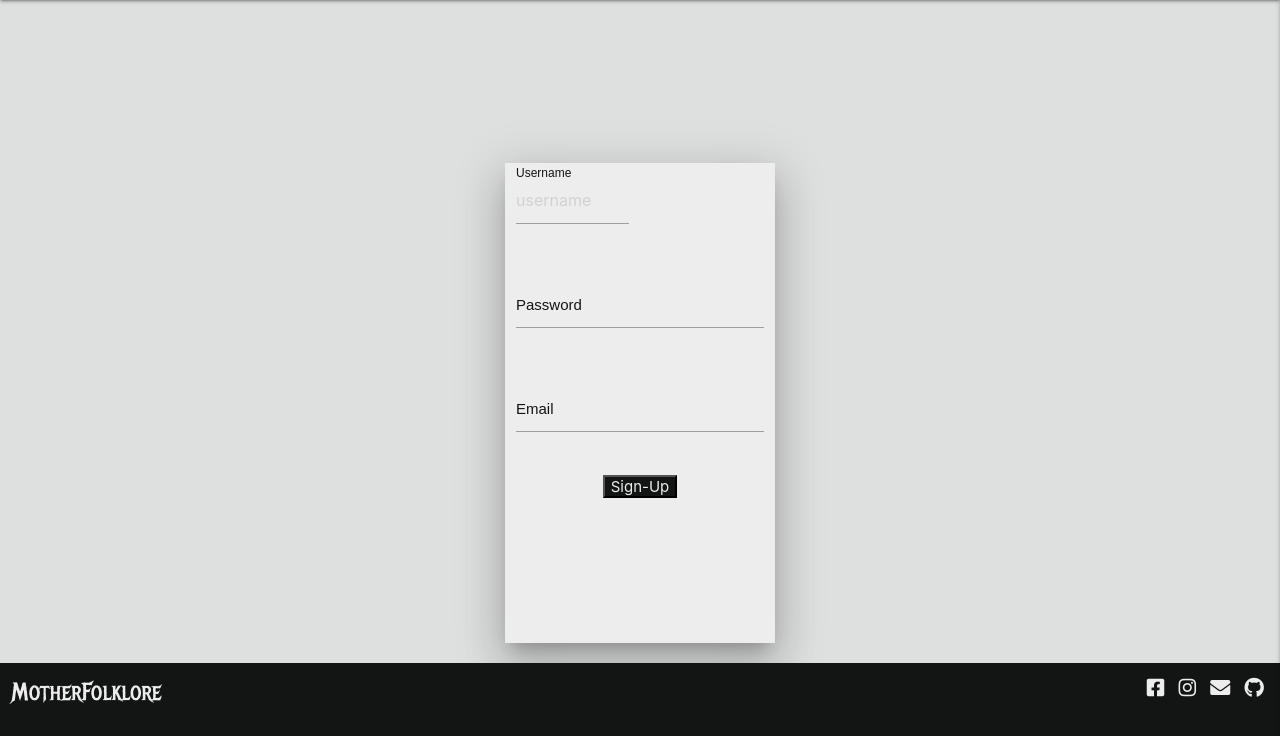
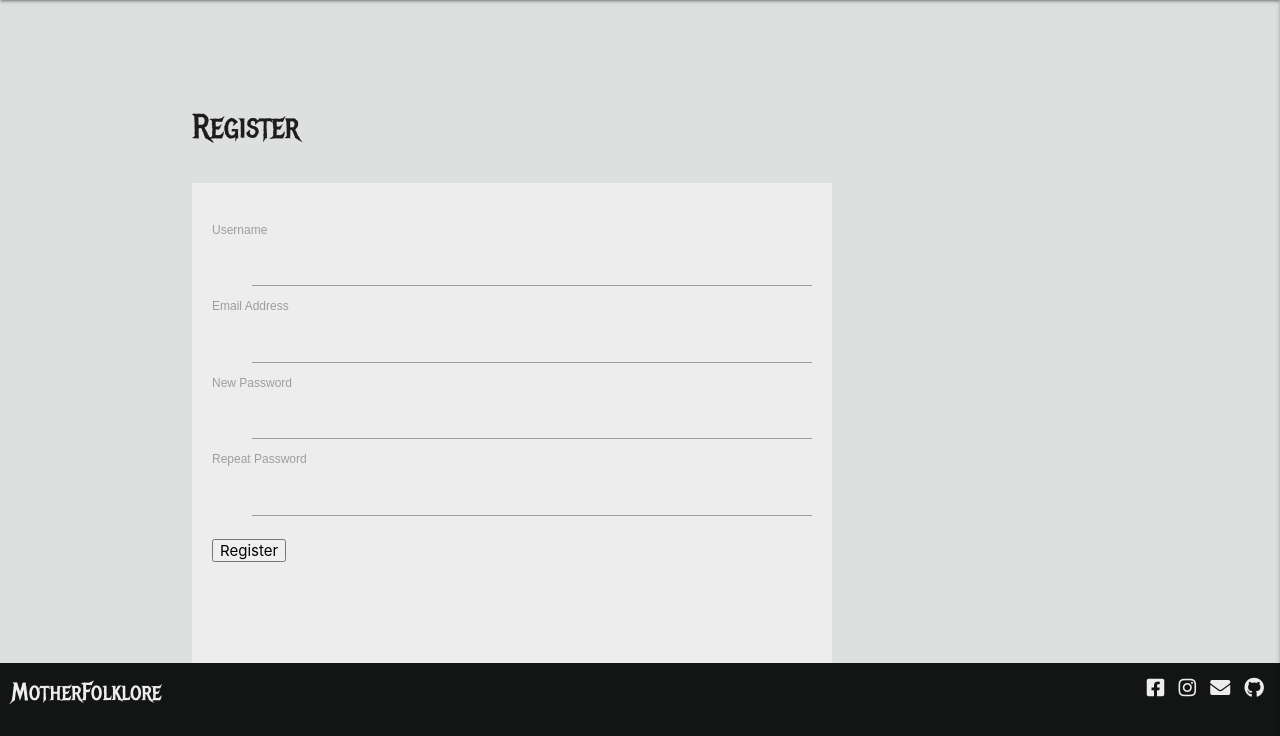
Before and after one commit to AideenM12/MotherFolklore-MS3, a Flask app: template templates/sign-up.html in a window 1280 px wide. Shown: the part 64-800 px from the top of the page. Run offline with Flask 2, Linux system fonts and the light colour scheme; the template is opened without the code that fills it: values that come from a table or form of the project are taken from there, others are empty; some libraries are stand-ins or nearby versions; some web fonts are replaced.

Commit message:
Add Registration form functionality

```diff
--- a/app.py
+++ b/app.py
@@ -5,6 +5,7 @@ from flask import (
 from flask_pymongo import PyMongo
 from bson.objectid import ObjectId
 from werkzeug.security import generate_password_hash, check_password_hash
+from wtforms import Form, BooleanField, TextField, PasswordField, validators
 if os.path.exists("env.py"):
     import env
 
@@ -30,19 +31,36 @@ def index():
 def error404(e):
     return render_template('404.html'), 404
 
+# This below code was found on Python Programming.net
+class RegistrationForm(Form):
+    username = TextField('Username', [validators.Length(min=4, max=20)])
+    email = TextField('Email Address', [validators.Length(min=6, max=50)])
+    password = PasswordField('New Password', [
+        validators.Required(),
+        validators.EqualTo('confirm', message='Passwords must match')
+    ])
+    confirm = PasswordField('Repeat Password')
+
+
+
+
+
 
 @app.route("/registration", methods=["GET", "POST"])
 def registration():
-    if request.method == "POST":
-        # check if username is already in use
-        existing_user = mongo.db.users.find_one(
-            {"username": request.form.get("username").lower()})
+    try:
+        form = RegistrationForm(request.form)
+        # This code was found on https://tedboy.github.io/flask/patterns/wtforms.html
+        if request.method == 'POST' and form.validate():
+            user = User(form.username.data, form.email.data,
+                        form.password.data)
+            db_session.add(user)
+            flash('Thanks for registering')
+            return redirect(url_for('login'))
+        return render_template('sign-up.html', form=form)
 
-    if existing_user:
-        flash("This username already exists")
-        return redirect(url_for("registration"))
-    return render_template("sign-up.html")
-
+    except Exception as e:
+        return (str(e))
 
 if __name__ == "__main__":
     app.run(host=os.environ.get("IP"),
--- /dev/null
+++ b/templates/_formhelpers.html
@@ -0,0 +1,13 @@
+<!--This code was found on https://flask.palletsprojects.com/en/1.1.x/patterns/wtforms/-->
+{% macro render_field(field) %}
+  <dt>{{ field.label }}
+  <dd>{{ field(**kwargs)|safe }}
+  {% if field.errors %}
+    <ul class=errors>
+    {% for error in field.errors %}
+      <li>{{ error }}</li>
+    {% endfor %}
+    </ul>
+  {% endif %}
+  </dd>
+{% endmacro %}
--- a/templates/sign-up.html
+++ b/templates/sign-up.html
@@ -1,33 +1,29 @@
 {% extends 'base.html' %}
 {% block content %}
-<div class="row form">
-    <form class="col s12 z-depth-5" method="POST" action="{{ url_for('registration') }}">
-        <div class="row">
-            <div class="input-field col s6">
-                <input placeholder="username" name="username" id="username" type="text" class="validate">
-                <label for="username">Username</label>
-            </div>
-        </div>
 
-        <div class="row">
-            <div class="input-field col s12">
-                <input id="password" type="password" name="password" class="validate">
-                <label for="password">Password</label>
-            </div>
-        </div>
-        <div class="row">
-            <div class="input-field col s12">
-                <input id="email" type="email" name="email" class="validate">
-                <label for="email">Email</label>
-            </div>
-        </div>
-        <div class="row center-align">
-            <button type="submit">
-                Sign-Up
-            </button>
-        </div>
-</div>
-</form>
-</div>
+
+
+	<div class = "container">
+		<h4>Register</h4>
+		<br>
+		{% from "_formhelpers.html" import render_field %}
+		<form method=post action="/register/">
+			<dl>
+				{{render_field(form.username)}}
+				{{render_field(form.email)}}
+				{{render_field(form.password)}}
+				{{render_field(form.confirm)}}
+
+			</dl>
+			<p><input type=submit value=Register></p>
+		</form>
+
+		{% if error %}
+			<p class="error"><strong>Error:</strong>{{error}}</p>
+		{% endif %}
+
+	</div>
+
+
 
 {% endblock %}
```
